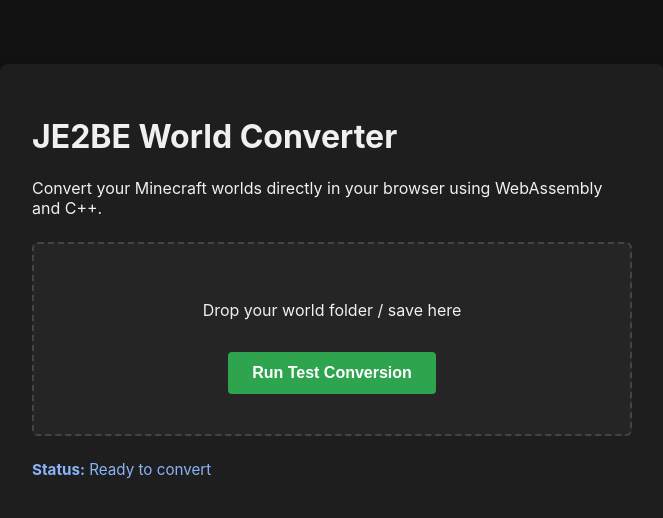
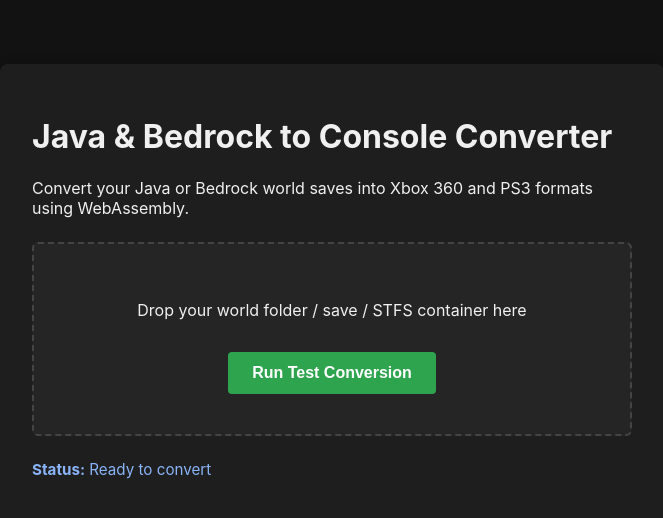
Before and after one commit to tmano0954-prog/je2ps-xbox_360-converter, a Next.js app: page / in a window 1280 px wide. Shown: the top 518 px of the page, without its empty margins (308-971 px from the left). Built offline with nearby package versions, Linux system fonts and the light colour scheme.

Commit message:
Update status messages and headings in page.js

```diff
--- a/src/app/page.js
+++ b/src/app/page.js
@@ -13,7 +13,7 @@
 
     try {
       await initConverter();
-      setStatus('Converting world buffer...');
+      setStatus('Converting world for console output...');
       await convertWorld();
       setStatus('Conversion complete successfully!');
     } catch (err) {
@@ -26,11 +26,11 @@
 
   return (
     <main className="container">
-      <h1>JE2BE World Converter</h1>
-      <p>Convert your Minecraft worlds directly in your browser using WebAssembly and C++.</p>
+      <h1>Java & Bedrock to Console Converter</h1>
+      <p>Convert your Java or Bedrock world saves into Xbox 360 and PS3 formats using WebAssembly.</p>
 
       <div className="dropzone">
-        <p>Drop your world folder / save here</p>
+        <p>Drop your world folder / save / STFS container here</p>
         <button
           onClick={handleConversionTest}
           disabled={loading}
@@ -43,4 +43,4 @@
       <p className="status"><strong>Status:</strong> {status}</p>
     </main>
   );
-  }
+    }
```
